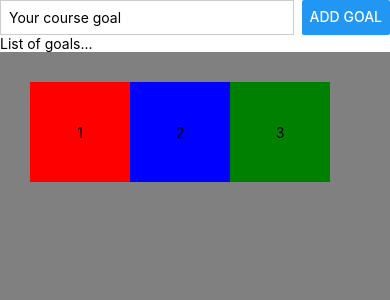
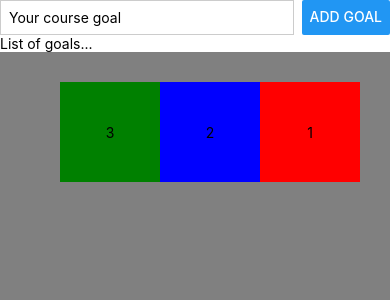
Before and after one commit to pedroluiznogueira/goals-app, a React Native app: screen / in a window 390 px wide. Shown: the top 300 px of the page. Built offline with nearby package versions, Linux system fonts and the light colour scheme.

Commit message:
flex box row reverse

```diff
--- a/App.js
+++ b/App.js
@@ -86,7 +86,7 @@ const styles = StyleSheet.create({
 
   squares: {
     flex: 1,
-    flexDirection: 'row',
+    flexDirection: 'row-reverse',
     backgroundColor: 'grey',
     padding: 30
   }
```
